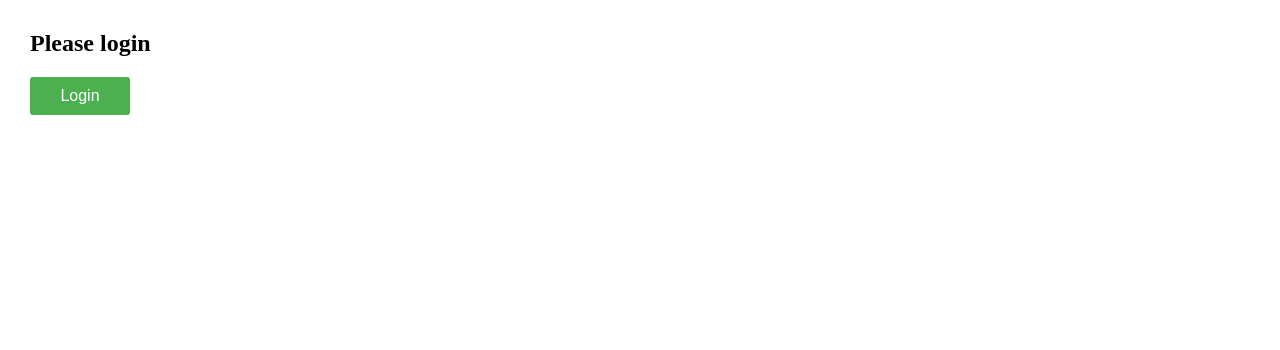
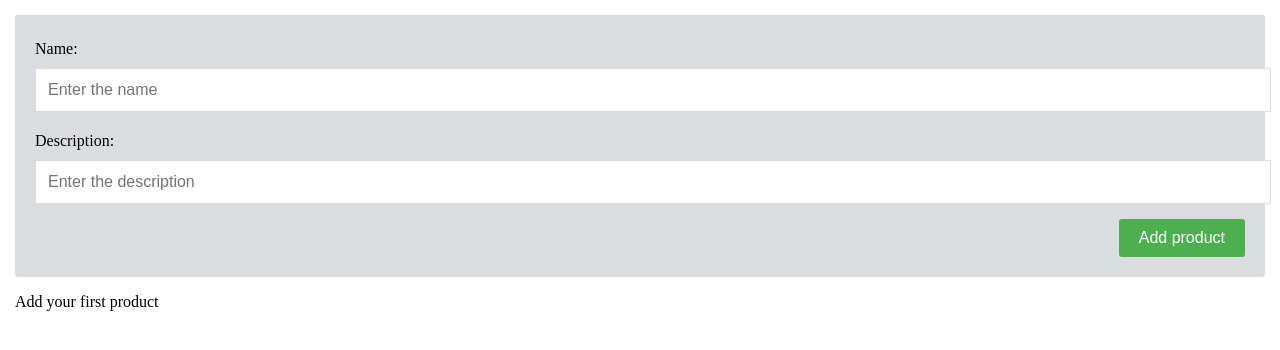
Before and after one commit to halilesmer/online-store, a React (Create React App) app: page / in a window 1280 px wide. Shown: the top 350 px of the page. Built offline with nearby package versions, Linux system fonts and the light colour scheme.

Commit message:
you can add items

```diff
--- a/src/Components/Product.js
+++ b/src/Components/Product.js
@@ -1,35 +1,41 @@
 import React, { useState } from "react";
-import "../index.css";
 
 export default function Product(props) {
   const [count, setCount] = useState(0);
+
   const { details } = props;
 
   function handleIncrementClick() {
     setCount(count + 1);
   }
   function handleDecrementClick() {
-    if (count >= 0) {
+    if (count > 0) {
       setCount(count - 1);
     }
   }
+
+  if (!details) {
+    return null;
+  }
+
+  console.log("details", details);
+
   return (
     <div className="product">
-      <img src={details.image} width="50" alt="" />
       <div className="product-info">
         <h2>{details.name}</h2>
         <p>{details.description}</p>
       </div>
       <div className="product-buttons">
         <button
-          disabled={count < 1}
+          className="product-sub"
+          disabled={count === 0}
           onClick={handleDecrementClick}
-          className="product-sub"
         >
           -
         </button>
         <h3 className="product-count">{count ? count : ""}</h3>
-        <button onClick={handleIncrementClick} className="product-add">
+        <button className="product-add" onClick={handleIncrementClick}>
           +
         </button>
       </div>
--- a/src/Components/StoreFront.js
+++ b/src/Components/StoreFront.js
@@ -1,28 +1,89 @@
-import React from "react";
+import React, { useState } from "react";
 import Product from "./Product.js";
-import "../index.css";
 
 export default function StoreFront() {
-  // hardcoded products for this project
-  const products = [
-    {
-      name: "Cheese",
-      description: "200g cheese block",
-      image:
-        "https://res.cloudinary.com/dbfn5lnvx/image/upload/q_auto,w_300/v1580649404/react-tutorial/products/cheese.png",
-    },
-    {
-      name: "Milk",
-      description: "1L of milk",
-      image:
-        "https://res.cloudinary.com/dbfn5lnvx/image/upload/q_auto,w_300/v1580649400/react-tutorial/products/milk.png",
-    },
-  ];
+  const [products, setProducts] = useState([]);
+  const [name, setName] = useState("");
+  const [description, setDescription] = useState("");
+  const [validation, setValidation] = useState("");
+
+  function handleFormSubmit(event) {
+    event.preventDefault();
+
+    if (!name) {
+      setValidation("Please enter a name");
+      return;
+    }
+    if (!description) {
+      setValidation("Please enter a description");
+      return;
+    }
+    setProducts([
+      ...products,
+      {
+        id: products.length + 1,
+        name: name,
+        description: description,
+      },
+    ]);
+    setName("");
+    setDescription("");
+    setValidation("");
+  }
+
+  function handleDeleteButton(id) {
+    // immutable delete a product. Review this lesson: https://react-tutorial.app/app.html?id=474
+    setProducts(products.filter((product) => product.id !== id));
+  }
+
   return (
-    <div className="store-front">
-      {/* render the two Products here */}
-      <Product details={products[0]} />
-      <Product details={products[1]} />
-    </div>
+    <>
+      <form onSubmit={handleFormSubmit}>
+        <div>
+          <label htmlFor="product-name">Name:</label>
+          <input
+            type="text"
+            value={name}
+            onChange={(e) => setName(e.target.value)}
+            id="product-name"
+            placeholder="Enter the name"
+            className="textfield"
+          />
+        </div>
+        <div>
+          <label htmlFor="product-description">Description:</label>
+          <input
+            type="text"
+            value={description}
+            onChange={(e) => setDescription(e.target.value)}
+            id="product-description"
+            placeholder="Enter the description"
+            className="textfield"
+          />
+        </div>
+        <div className="form-footer">
+          <div className="validation-message">{validation}</div>
+          <input
+            type="submit"
+            className="btn btn-primary"
+            value="Add product"
+          />
+        </div>
+      </form>
+      <div>{products.length === 0 && <p>Add your first product</p>}</div>
+      <ul className="store-front">
+        {products.map((product) => (
+          <li key={product.id}>
+            <Product details={product} />
+            <button
+              className="btn-outline btn-delete"
+              onClick={() => handleDeleteButton(product.id)}
+            >
+              Delete
+            </button>
+          </li>
+        ))}
+      </ul>
+    </>
   );
 }
--- a/src/index.css
+++ b/src/index.css
@@ -6,7 +6,13 @@
 }
 
 body {
-  margin: 30px;
+  margin: 15px;
+}
+
+label {
+  display: inline-block;
+  min-width: 100px;
+  margin: 5px 0;
 }
 
 .btn {
@@ -37,23 +43,58 @@ body {
   color: var(--dark);
 }
 
+.btn-delete {
+  margin-top: 5px;
+  border-radius: 3px;
+  cursor: pointer
+}
+
 .store-front {
   display: grid;
   grid-gap: 30px;
   grid-template-columns: 1fr 1fr;
   margin-bottom: 20px;
+  list-style: none;
+  padding-left: 0;
+}
+
+.validation-message {
+  color: red;
+}
+
+.textfield {
+  width: 100%;
+  padding: 12px;
+  border-radius: 2px;
+  border: 1px solid var(--light-gray);
+  font-size: 16px;
+  transition: opacity 200ms ease-out;
+  margin: 5px 0 15px 0;
+}
+
+form {
+  background-color: var(--light-gray);
+  padding: 20px;
+  border-radius: 3px;
+}
+
+.form-footer {
+  display: flex;
+  justify-content: space-between;
+  align-items: center;
 }
 
 .product {
   background-color: #ececec;
   border-radius: 4px;
   display: grid;
-  grid-template-columns: auto 1fr auto;
-  align-items: center
+  min-height: 110px;
+  grid-template-columns: 1fr auto;
+  align-items: center;
 }
 
-.product img {
-  padding: 10px 20px 10px 10px;
+.product-info {
+  padding: 10px 10px;
 }
 
 .product-info h2 {
--- a/src/index.js
+++ b/src/index.js
@@ -1,32 +1,15 @@
-import React, { useState } from "react";
+import React from "react";
 import { render } from "react-dom";
 import reportWebVitals from './reportWebVitals';
 import StoreFront from "./Components/StoreFront.js";
 import "./index.css";
 
+
+
 function App() {
-  const [loggedIn, setLoggedIn] = useState(false);
-  if (loggedIn) {
-    return (
-      <>
-        <StoreFront />
-        <button className="btn btn-outline" onClick={() => setLoggedIn(false)}>
-          Logout
-        </button>
-      </>
-    );
-  } else {
-    return (
-      <>
-        <h2>Please login</h2>
-        <button className="btn btn-primary" onClick={() => setLoggedIn(true)}>
-          Login
-        </button>
-        {/* <StoreFront /> */}
-      </>
-    );
-  }
+  return <StoreFront />;
 }
+
 
 render(<App />, document.querySelector("#react-root"));
 
```
